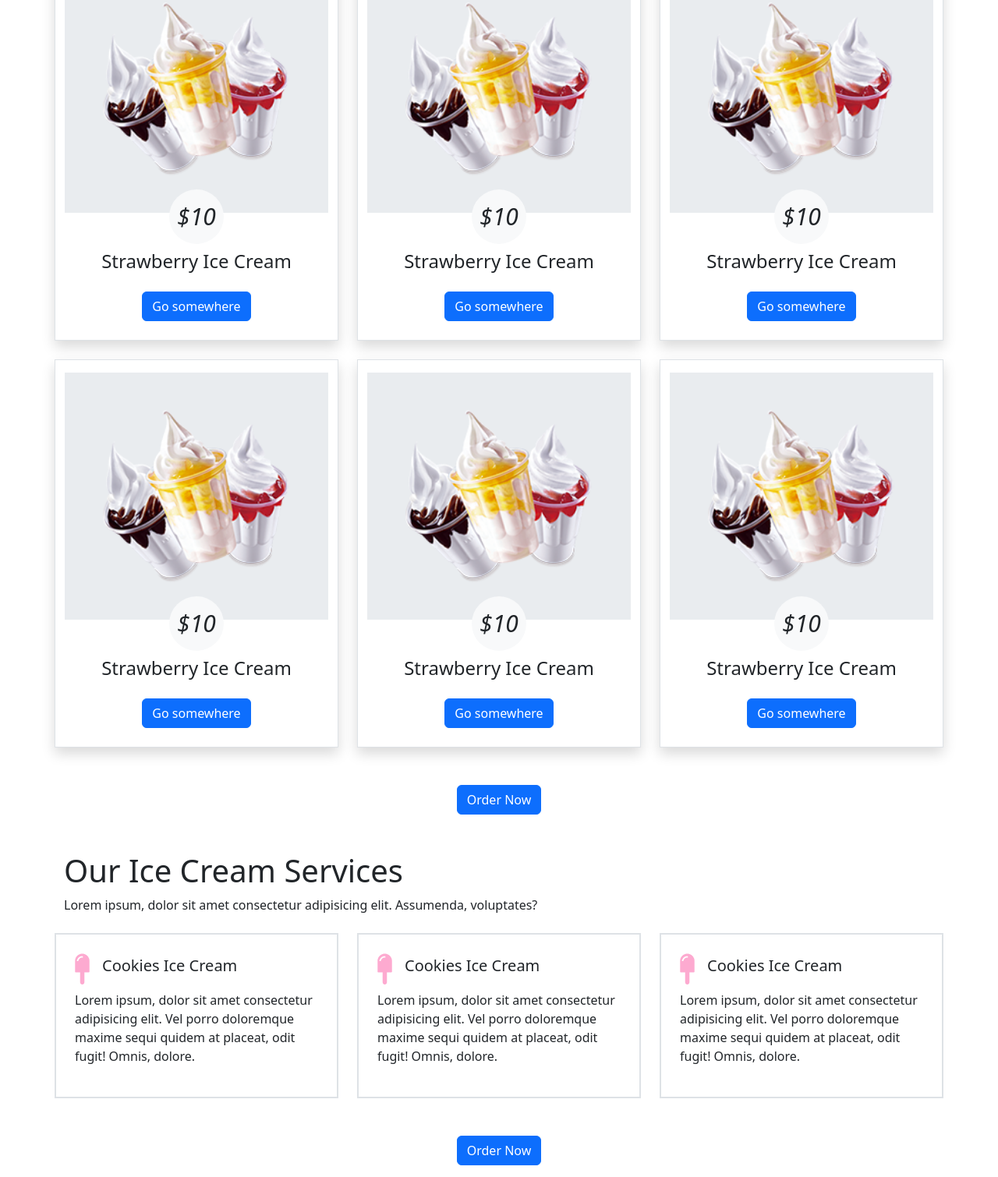
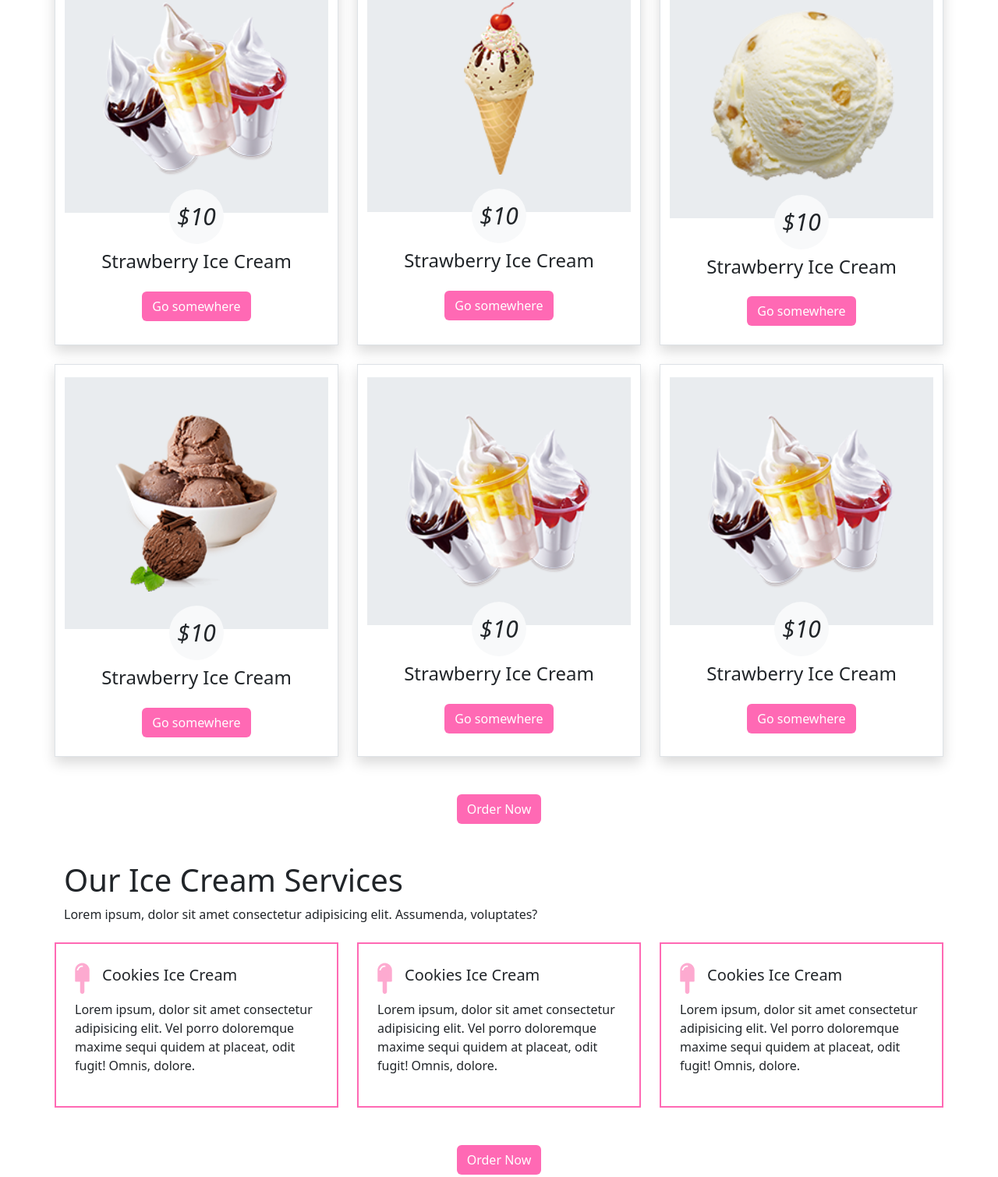
Before and after one commit to GrandeGH/projet-Romyk-, a website: page index.html in a window 1280 px wide. Shown: the part 1102-2612 px from the top of the page at 78% size. Drawn offline with nearby package versions, Linux system fonts and the light colour scheme.

Commit message:
7e commit

```diff
--- a/index.html
+++ b/index.html
@@ -90,7 +90,7 @@
             <div class="col col-sm-12 col-lg-6">
                 <h1>ICE<br>CREAM</h1>
                 <p>Lorem ipsum dolor sit amet consectetur adipisicing elit. Cupiditate sed ad neque excepturi! Expedita dolore, vel incidunt eum, excepturi maiores culpa dolor sapiente explicabo quo voluptatem perferendis. Iure, eveniet optio!</p>
-                <a class="btn btn-primary mb-5" href="#" role="button">Order Now</a>
+                <a class="btn mb-5" style="background-color: #ff69b4; color: white;" href="#" role="button">Order Now</a>
             </div>
             <div class="col col-sm-12 col-lg-6">
                 <img class="img-fluid" style="max-width: 30em;" src="./src/img/banner-img.png" alt="">
@@ -108,7 +108,7 @@
                 <p class="my-4">
                     Lorem ipsum, dolor sit amet consectetur adipisicing elit. Omnis tempora, deserunt nam blanditiis reiciendis quas corrupti natus possimus culpa repellat labore cumque, animi porro corporis non esse harum perferendis at veritatis. Veniam doloremque tenetur, nam rerum est consectetur recusandae cupiditate numquam vero obcaecati voluptatum nobis soluta tempore ab aperiam molestias.
                 </p>
-                <a class="btn btn-primary" href="#" role="button">Read More</a>
+                <a class="btn" href="#" style="background-color: #ff69b4; color: white" role="button">Read More</a>
             </div>
 
             <!-- Image (devient plus petite et centrée sur mobile) -->
@@ -160,7 +160,43 @@
                 </div>
                 <div class="card-body text-center">
                     <h4 class="card-title mt-5">Strawberry Ice Cream</h4>
-                    <a href="#" class="btn btn-primary my-4">Go somewhere</a>
+                    <a href="#" style="background-color: #ff69b4; color: white;" class="btn my-4">Go somewhere</a>
+                </div>
+            </div>
+            <div class="product-card col border shadow pt-3" style=>
+                <div class="bg-body-secondary justify-content-center d-flex align-items-center p-5">
+                    <img src="./src/img/img-2.png" class="card-img-top" style="width: 5.6rem;" alt="...">
+                </div>
+                <div class="parentPrixCercle text-center">
+                    <h4 class="prixCercle bg-light">$10</h4>
+                </div>
+                <div class="card-body text-center">
+                    <h4 class="card-title mt-5">Strawberry Ice Cream</h4>
+                    <a href="#" style="background-color: #ff69b4; color: white;" class="btn my-4">Go somewhere</a>
+                </div>
+            </div>
+            <div class="product-card col border shadow pt-3" style=>
+                <div class="bg-body-secondary justify-content-center d-flex align-items-center p-5">
+                    <img src="./src/img/img-3.png" class="card-img-top" style="width: 15rem;" alt="...">
+                </div>
+                <div class="parentPrixCercle text-center">
+                    <h4 class="prixCercle bg-light">$10</h4>
+                </div>
+                <div class="card-body text-center">
+                    <h4 class="card-title mt-5">Strawberry Ice Cream</h4>
+                    <a href="#" style="background-color: #ff69b4; color: white;" class="btn my-4">Go somewhere</a>
+                </div>
+            </div>
+            <div class="product-card col border shadow pt-3" style=>
+                <div class="bg-body-secondary justify-content-center d-flex align-items-center p-5">
+                    <img src="./src/img/img-4.png" class="card-img-top" style="width: 13rem;" alt="...">
+                </div>
+                <div class="parentPrixCercle text-center">
+                    <h4 class="prixCercle bg-light">$10</h4>
+                </div>
+                <div class="card-body text-center">
+                    <h4 class="card-title mt-5">Strawberry Ice Cream</h4>
+                    <a href="#" style="background-color: #ff69b4; color: white;" class="btn my-4">Go somewhere</a>
                 </div>
             </div>
             <div class="product-card col border shadow pt-3" style=>
@@ -172,7 +208,7 @@
                 </div>
                 <div class="card-body text-center">
                     <h4 class="card-title mt-5">Strawberry Ice Cream</h4>
-                    <a href="#" class="btn btn-primary my-4">Go somewhere</a>
+                    <a href="#" style="background-color: #ff69b4; color: white;" class="btn my-4">Go somewhere</a>
                 </div>
             </div>
             <div class="product-card col border shadow pt-3" style=>
@@ -184,51 +220,14 @@
                 </div>
                 <div class="card-body text-center">
                     <h4 class="card-title mt-5">Strawberry Ice Cream</h4>
-                    <a href="#" class="btn btn-primary my-4">Go somewhere</a>
-                </div>
-            </div>
-            <div class="product-card col border shadow pt-3" style=>
-                <div class="bg-body-secondary justify-content-center d-flex align-items-center p-5">
-                    <img src="./src/img/img-1.png" class="card-img-top" style="width: 15rem;" alt="...">
-                </div>
-                <div class="parentPrixCercle text-center">
-                    <h4 class="prixCercle bg-light">$10</h4>
-                </div>
-                <div class="card-body text-center">
-                    <h4 class="card-title mt-5">Strawberry Ice Cream</h4>
-                    <a href="#" class="btn btn-primary my-4">Go somewhere</a>
-                </div>
-            </div>
-            <div class="product-card col border shadow pt-3" style=>
-                <div class="bg-body-secondary justify-content-center d-flex align-items-center p-5">
-                    <img src="./src/img/img-1.png" class="card-img-top" style="width: 15rem;" alt="...">
-                </div>
-                <div class="parentPrixCercle text-center">
-                    <h4 class="prixCercle bg-light">$10</h4>
-                </div>
-                <div class="card-body text-center">
-                    <h4 class="card-title mt-5">Strawberry Ice Cream</h4>
-                    <a href="#" class="btn btn-primary my-4">Go somewhere</a>
-                </div>
-            </div>
-            <div class="product-card col border shadow pt-3" style=>
-                <div class="bg-body-secondary justify-content-center d-flex align-items-center p-5">
-                    <img src="./src/img/img-1.png" class="card-img-top" style="width: 15rem;" alt="...">
-                </div>
-                <div class="parentPrixCercle text-center">
-                    <h4 class="prixCercle bg-light">$10</h4>
-                </div>
-                <div class="card-body text-center">
-                    <h4 class="card-title mt-5">Strawberry Ice Cream</h4>
-                    <a href="#" class="btn btn-primary my-4">Go somewhere</a>
+                    <a href="#" style="background-color: #ff69b4; color: white;" class="btn my-4">Go somewhere</a>
                 </div>
             </div>
         </div>
 
         <div class="justify-content-center d-flex align-items m-5">
-            <a class="btn btn-primary" href="#" role="button">Order Now</a>
+            <a class="btn" href="#" style="background-color: #ff69b4; color: white;"  role="button">Order Now</a>
         </div>
-
 
     </section>
 
@@ -238,7 +237,7 @@
         <h1>Our Ice Cream Services</h1>
         <p>Lorem ipsum, dolor sit amet consectetur adipisicing elit. Assumenda, voluptates?</p>
         <div class="row gap-4 my-4">
-            <div class="card-body col col-sm-12 col-md-6 col-lg-3 border border-2 p-4" style="border-color: #ff69b4">
+            <div class="card-body col col-sm-12 col-md-6 col-lg-3 border border-2 p-4" style="border-color: #ff69b4 !important">
                 <div class="d-flex card-body gap-3 d-flex align-items-center mb-2">
                     <img src="./src/img/icon-1.png" alt="">
                     <h5>Cookies Ice Cream</h5>
@@ -246,14 +245,14 @@
                 <p>Lorem ipsum, dolor sit amet consectetur adipisicing elit. Vel porro doloremque maxime sequi quidem at placeat, odit fugit! Omnis, dolore.</p>
             </div>
             <div class="card-body col col-sm-12 col-md-6 col-lg-3 border border-2 p-4"
-            style="border-color: #ff69b4">
+            style="border-color: #ff69b4 !important">
                 <div class="d-flex card-body gap-3 d-flex align-items-center mb-2">
                     <img src="./src/img/icon-1.png" alt="">
                     <h5>Cookies Ice Cream</h5>
                 </div>
                 <p>Lorem ipsum, dolor sit amet consectetur adipisicing elit. Vel porro doloremque maxime sequi quidem at placeat, odit fugit! Omnis, dolore.</p>
             </div>
-            <div class="card-body col col-sm-12 col-md-6 col-lg-3 border border-2 p-4" style="border-color: #ff69b4">
+            <div class="card-body col col-sm-12 col-md-6 col-lg-3 border border-2 p-4" style="border-color: #ff69b4 !important">
                 <div class="d-flex card-body gap-3 d-flex align-items-center mb-2">
                     <img src="./src/img/icon-1.png" alt="">
                     <h5>Cookies Ice Cream</h5>
@@ -262,7 +261,7 @@
             </div>
         </div>
         <div class="justify-content-center d-flex align-items m-5">
-            <a class="btn btn-primary" href="#" role="button">Order Now</a>
+            <a class="btn" style="background-color: #ff69b4; color: white;" href="#" role="button">Order Now</a>
         </div>
 
     </section>
@@ -329,7 +328,7 @@
                         <input type="text" placeholder="EMAIL">
                         <input type="text" placeholder="PHONE NUMBER">
                         <input type="text" placeholder="MASSAGE">
-                        <a href="#" class="btn btn-primary">Go somewhere</a>
+                        <a href="#" style="background-color: #ff69b4; color: white;" class="btn">Go somewhere</a>
                     </form>
                 </div>
                 <div class="col-sm-12 col-lg-7 col my-5 ms-5 ">
@@ -350,7 +349,7 @@
                             <label class="text-light text-start" for="">Newsletter</label>
                             <div class="input-group mb-3">
                                 <input type="text" class="form-control" placeholder="Recipient's username" aria-label="ENTER YOUR MAIL" aria-describedby="button-addon2">
-                                <button class="btn btn-outline-secondary" type="button" id="button-addon2">SUBSCRIBE</button>
+                                <button class="btn" type="button" style="background-color: #ff69b4; color: white;" id="button-addon2">SUBSCRIBE</button>
                             </div>
                             <div class="réseaux"></div>
                         </div>
--- a/main.js
+++ b/main.js
@@ -4,14 +4,17 @@ const btnDarkMode = document.querySelector(".btnDarkMode")
 const darkMode = document.querySelector(".darkMode")
 const section = document.querySelectorAll("body")
 const navbar = document.querySelector(".navbar")
+const prixCercle = document.querySelectorAll(".prixCercle")
 
 btnDarkMode.addEventListener("click", function () {
     section.forEach(e => {
         e.classList.toggle("darkMode")
     })
-    navbar.classList.remove("bg-body-tertiary")
+    navbar.classList.toggle("bg-body-tertiary")
     navbar.classList.toggle("navbarDarkMode")
 
+    prixCercle.classList.toggle("bg-light")
+    prixCercle.classList.toggle("prixCercleDarkMode")
 })
 
 
--- a/src/sass/modules/_style.scss
+++ b/src/sass/modules/_style.scss
@@ -11,3 +11,7 @@
 .navbarDarkMode {
     background-color: rgb(83, 82, 82);
 }
+
+.prixCercleDarkMode {
+    background-color: rgb(83, 82, 82);
+}
```
Also changed, not shown: public/css/app.css, 1 other file.
